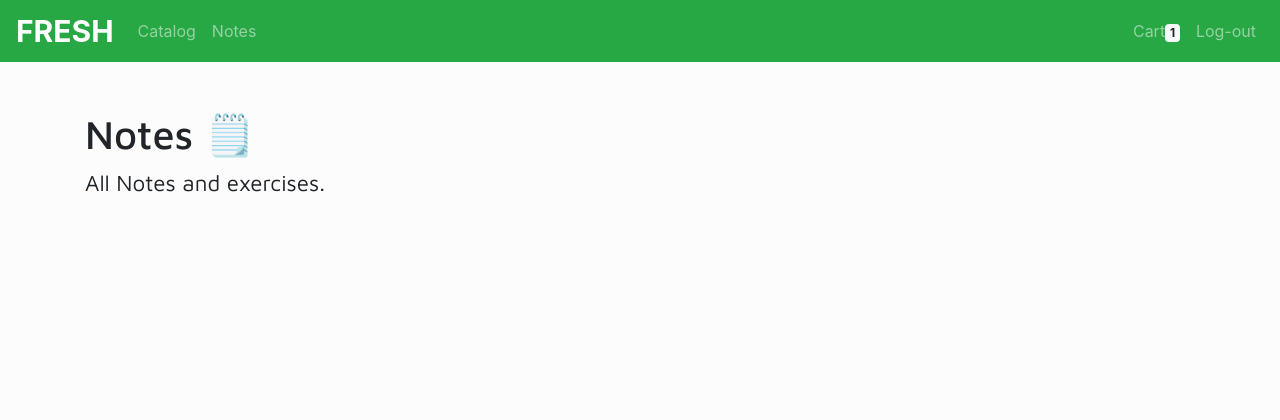
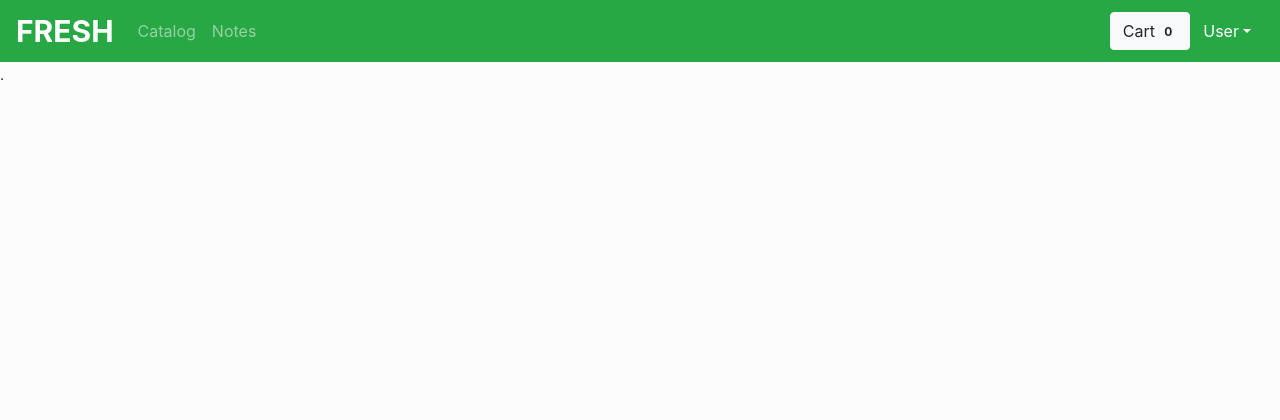
Before and after one commit to suniga-mrs/fresh_ph, a PHP site: page /app/views/index.php in a window 1280 px wide. Shown: the top 420 px of the page. Run offline with PHP 8.4, Linux system fonts and the light colour scheme; some libraries are stand-ins or nearby versions.

```diff
--- a/app/partials/header.php
+++ b/app/partials/header.php
@@ -19,12 +19,12 @@
 		  	<div class="collapse navbar-collapse">
 			  	<ul class="navbar-nav ml-auto">
 				    <li class="nav-item">
-				      <a class="nav-link" href="#">Cart<span class="badge badge-light">1</span></a>
+				      <button type="button" class="btn btn-light">Cart  <span class="badge badge-light">0</span></button>
 
 				    </li>
 
 				    <li class="nav-item">
-				      <a class="nav-link" href="#">Log-out</a>
+				      <button type="button" class="btn btn-success dropdown-toggle">User</button>
 				    </li>
 			  	</ul>
 			 </div>
--- a/app/views/index.php
+++ b/app/views/index.php
@@ -2,14 +2,10 @@
 
 	<?php function get_page_content() { ?>
 
-		<section>
-			<div class="container py-5">
+		<section id="masthead">
+			<div class="container-fluid">
 				<div class="row">
-					<div class="col-6">
-						<h1> Notes 🗒️ </h1>
-						<p class="x">All Notes and exercises.</p>
-						<!-- Output Here -->
-					</div>
+					.
 				</div>
 			</div>
 		</section>
```
Also changed, not shown: 1 other file.
